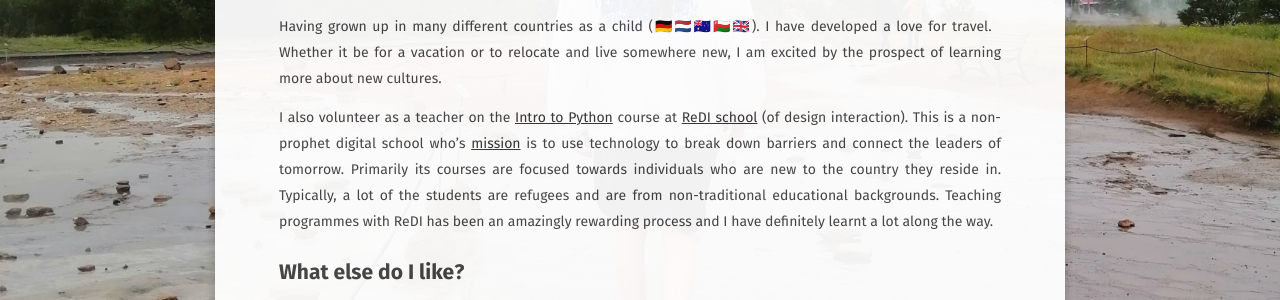
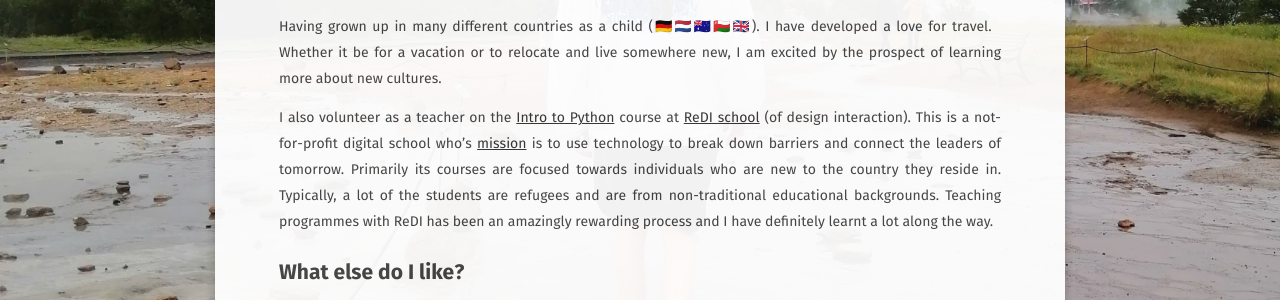
Before and after one commit to jordyjwilliams/jordyjwilliams.github.io, a Jekyll site: the page built from about/index.md, in a window 1280 px wide. Shown: the part 748-1048 px from the top of the page. Built offline with Jekyll 4.4.1, drawn with Linux system fonts in a browser that asks for light colours; some web fonts are replaced.

Commit message:
feat: fix typo

```diff
--- a/about/index.md
+++ b/about/index.md
@@ -19,7 +19,7 @@ I am also passionate about many social issues. In current company I am a lead me
 
 Having grown up in many different countries as a child (🇩🇪🇳🇱🇦🇺🇴🇲🇬🇧). I have developed a love for travel. Whether it be for a vacation or to relocate and live somewhere new, I am excited by the prospect of learning more about new cultures.
 
-I also volunteer as a teacher on the [Intro to Python](https://www.redi-school.org/berlin-career-program) course at [ReDI school](https://www.redi-school.org/berlin) (of design interaction). This is a non-prophet digital school who's [mission](https://www.redi-school.org/mission) is to use technology to break down barriers and connect the leaders of tomorrow. Primarily its courses are focused towards individuals who are new to the country they reside in. Typically, a lot of the students are refugees and are from non-traditional educational backgrounds. Teaching programmes with ReDI has been an amazingly rewarding process and I have definitely learnt a lot along the way.
+I also volunteer as a teacher on the [Intro to Python](https://www.redi-school.org/berlin-career-program) course at [ReDI school](https://www.redi-school.org/berlin) (of design interaction). This is a not-for-profit digital school who's [mission](https://www.redi-school.org/mission) is to use technology to break down barriers and connect the leaders of tomorrow. Primarily its courses are focused towards individuals who are new to the country they reside in. Typically, a lot of the students are refugees and are from non-traditional educational backgrounds. Teaching programmes with ReDI has been an amazingly rewarding process and I have definitely learnt a lot along the way.
 
 ## What else do I like?
 * 🛥️--<🏄 Wakeboarding 🛥️--<🏄
```
